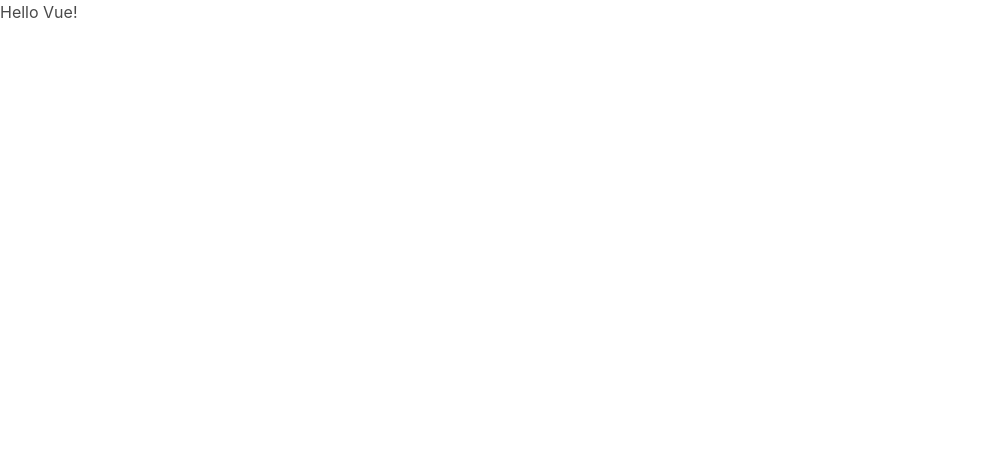
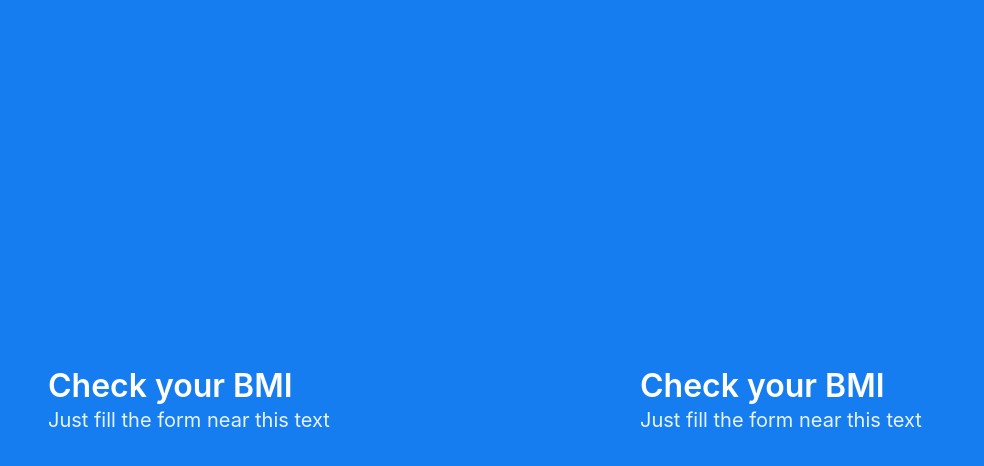
Before and after one commit to WilczekCK/basic_bmi_calc_vue, a plain HTML site: page index.html in a window 1280 px wide. Shown: the whole page, without its empty margins (0-984 px from the left). Drawn offline with nearby package versions, Linux system fonts and the light colour scheme.

Commit message:
hero image

```diff
--- a/index.html
+++ b/index.html
@@ -7,9 +7,27 @@
     <title>VueJS - BMI Calculator</title>
 </head>
 <body>
-    <div id="app">
-        {{startText}}
-    </div>
+    <section class="hero is-info is-fullheight">
+        <div class="hero-body">
+          <div class="container is-half">
+            <h1 class="title">
+              Check your BMI
+            </h1>
+            <h2 class="subtitle">
+              Just fill the form near this text
+            </h2>
+          </div>
+
+          <div class="container is-half">
+            <h1 class="title">
+              Check your BMI
+            </h1>
+            <h2 class="subtitle">
+              Just fill the form near this text
+            </h2>
+          </div>
+        </div>
+      </section>
 
     <script src="https://cdn.jsdelivr.net/npm/vue@2.6.11"></script>
     <script src="https://unpkg.com/buefy/dist/buefy.min.js"></script>
```
